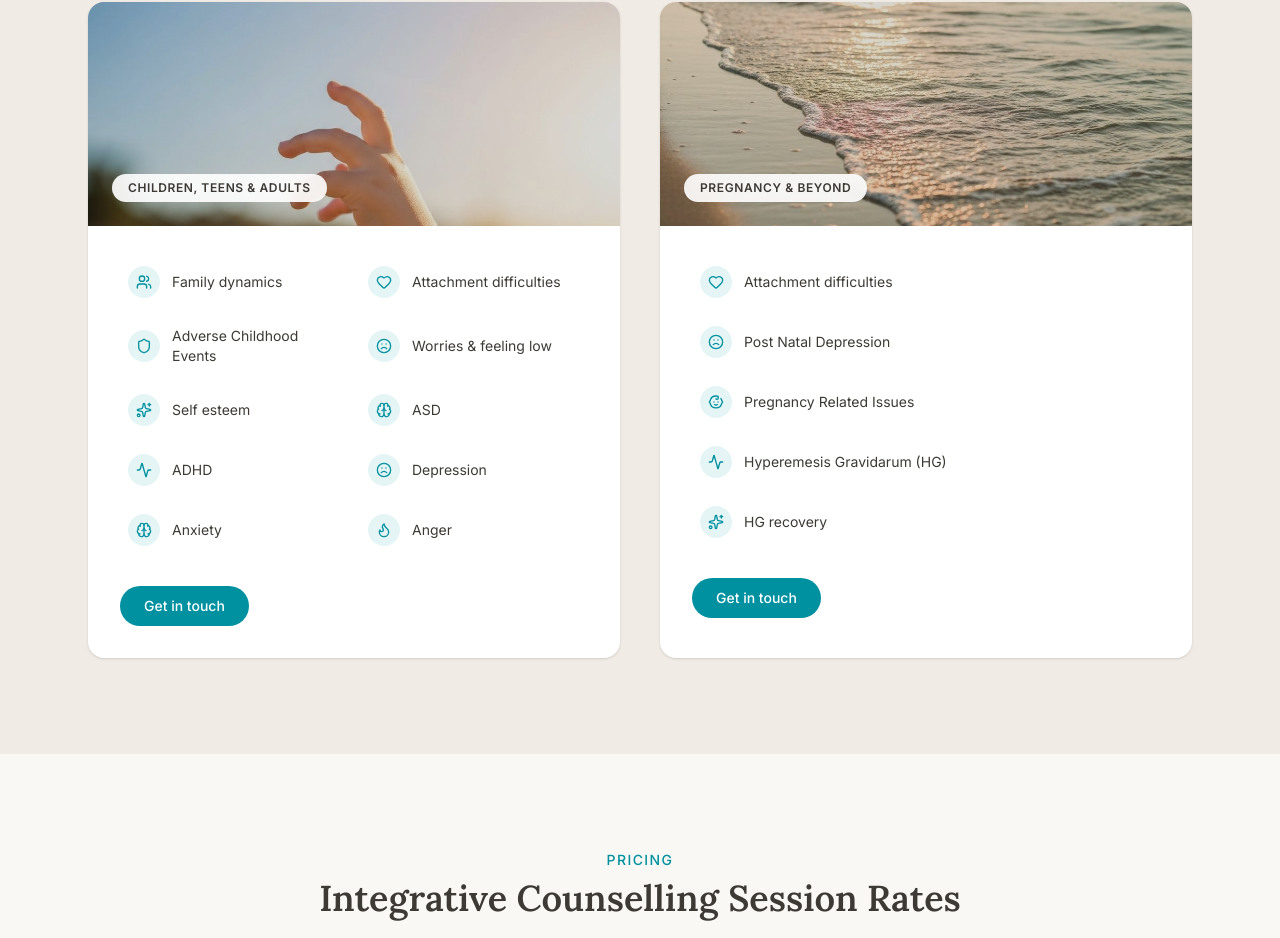
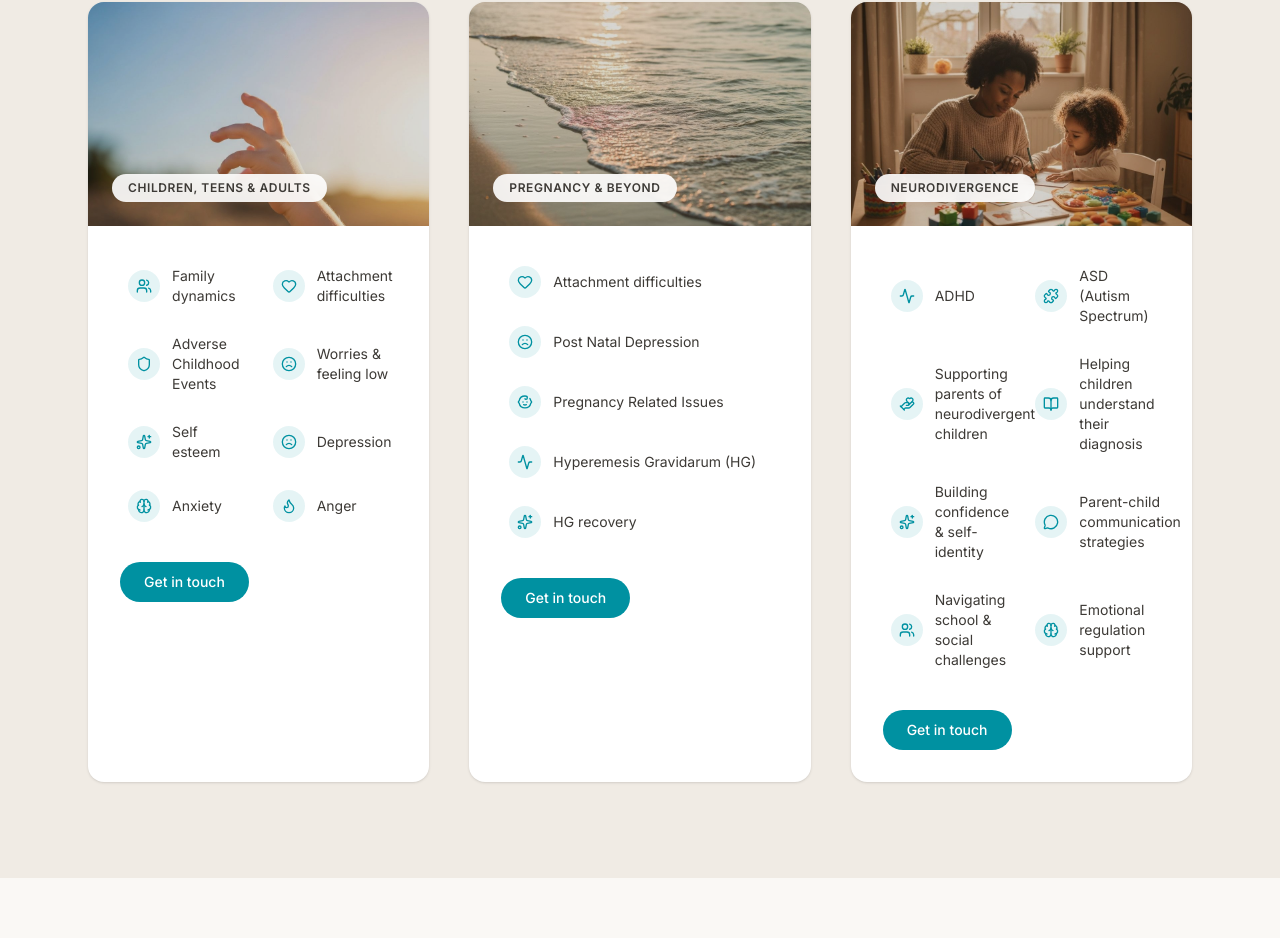
Before and after one commit to wearecrank/yourlifeandsoul, a Next.js app: page / in a window 1280 px wide. Shown: the part 2148-3086 px from the top of the page. Built offline with nearby package versions, Linux system fonts and the light colour scheme.

Commit message:
feat: add neurodivergence service pillar and update layout
Remove ADHD/ASD from service list and add neurodivergence card
with new services; adjust grid layout for better display.

```diff
--- a/components/services.tsx
+++ b/components/services.tsx
@@ -9,6 +9,10 @@ import {
   Flame,
   Sparkles,
   Activity,
+  Puzzle,
+  BookOpen,
+  MessageCircle,
+  HandHeart,
 } from "lucide-react"
 
 const generalServices = [
@@ -17,8 +21,6 @@ const generalServices = [
   { label: "Adverse Childhood Events", icon: Shield },
   { label: "Worries & feeling low", icon: Frown },
   { label: "Self esteem", icon: Sparkles },
-  { label: "ASD", icon: Brain },
-  { label: "ADHD", icon: Activity },
   { label: "Depression", icon: Frown },
   { label: "Anxiety", icon: Brain },
   { label: "Anger", icon: Flame },
@@ -30,6 +32,17 @@ const pregnancyServices = [
   { label: "Pregnancy Related Issues", icon: Baby },
   { label: "Hyperemesis Gravidarum (HG)", icon: Activity },
   { label: "HG recovery", icon: Sparkles },
+]
+
+const neurodivergenceServices = [
+  { label: "ADHD", icon: Activity },
+  { label: "ASD (Autism Spectrum)", icon: Puzzle },
+  { label: "Supporting parents of neurodivergent children", icon: HandHeart },
+  { label: "Helping children understand their diagnosis", icon: BookOpen },
+  { label: "Building confidence & self-identity", icon: Sparkles },
+  { label: "Parent-child communication strategies", icon: MessageCircle },
+  { label: "Navigating school & social challenges", icon: Users },
+  { label: "Emotional regulation support", icon: Brain },
 ]
 
 export function Services() {
@@ -50,7 +63,7 @@ export function Services() {
           </p>
         </div>
 
-        <div className="grid gap-10 lg:grid-cols-2">
+        <div className="grid gap-10 lg:grid-cols-2 xl:grid-cols-3">
           {/* Children, Teens & Adults */}
           <div className="overflow-hidden rounded-2xl bg-card shadow-sm">
             <div className="relative h-56 w-full">
@@ -138,6 +151,49 @@ export function Services() {
               </a>
             </div>
           </div>
+          {/* Neurodivergence */}
+          <div className="overflow-hidden rounded-2xl bg-card shadow-sm lg:col-span-2 xl:col-span-1">
+            <div className="relative h-56 w-full">
+              <Image
+                src="/images/services-neurodivergence.jpg"
+                alt="Parent and child doing activities together in a warm, supportive home environment"
+                fill
+                className="object-cover"
+              />
+              <div className="absolute inset-0 bg-foreground/20" />
+              <div className="absolute bottom-6 left-6">
+                <span className="inline-block rounded-full bg-card/90 px-4 py-1.5 text-xs font-semibold uppercase tracking-wider text-foreground backdrop-blur-sm">
+                  Neurodivergence
+                </span>
+              </div>
+            </div>
+            <div className="p-8">
+              <ul className="grid grid-cols-1 gap-3 sm:grid-cols-2">
+                {neurodivergenceServices.map((service) => {
+                  const Icon = service.icon
+                  return (
+                    <li
+                      key={service.label}
+                      className="flex items-center gap-3 rounded-lg p-2 transition-colors hover:bg-secondary"
+                    >
+                      <div className="flex h-8 w-8 shrink-0 items-center justify-center rounded-full bg-primary/10">
+                        <Icon className="h-4 w-4 text-primary" />
+                      </div>
+                      <span className="text-sm text-foreground">
+                        {service.label}
+                      </span>
+                    </li>
+                  )
+                })}
+              </ul>
+              <a
+                href="#contact"
+                className="mt-8 inline-flex items-center rounded-full bg-primary px-6 py-2.5 text-sm font-medium text-primary-foreground transition-colors hover:bg-accent"
+              >
+                Get in touch
+              </a>
+            </div>
+          </div>
         </div>
       </div>
     </section>
```
Also changed, not shown: public/images/services-neurodivergence.jpg (added).
